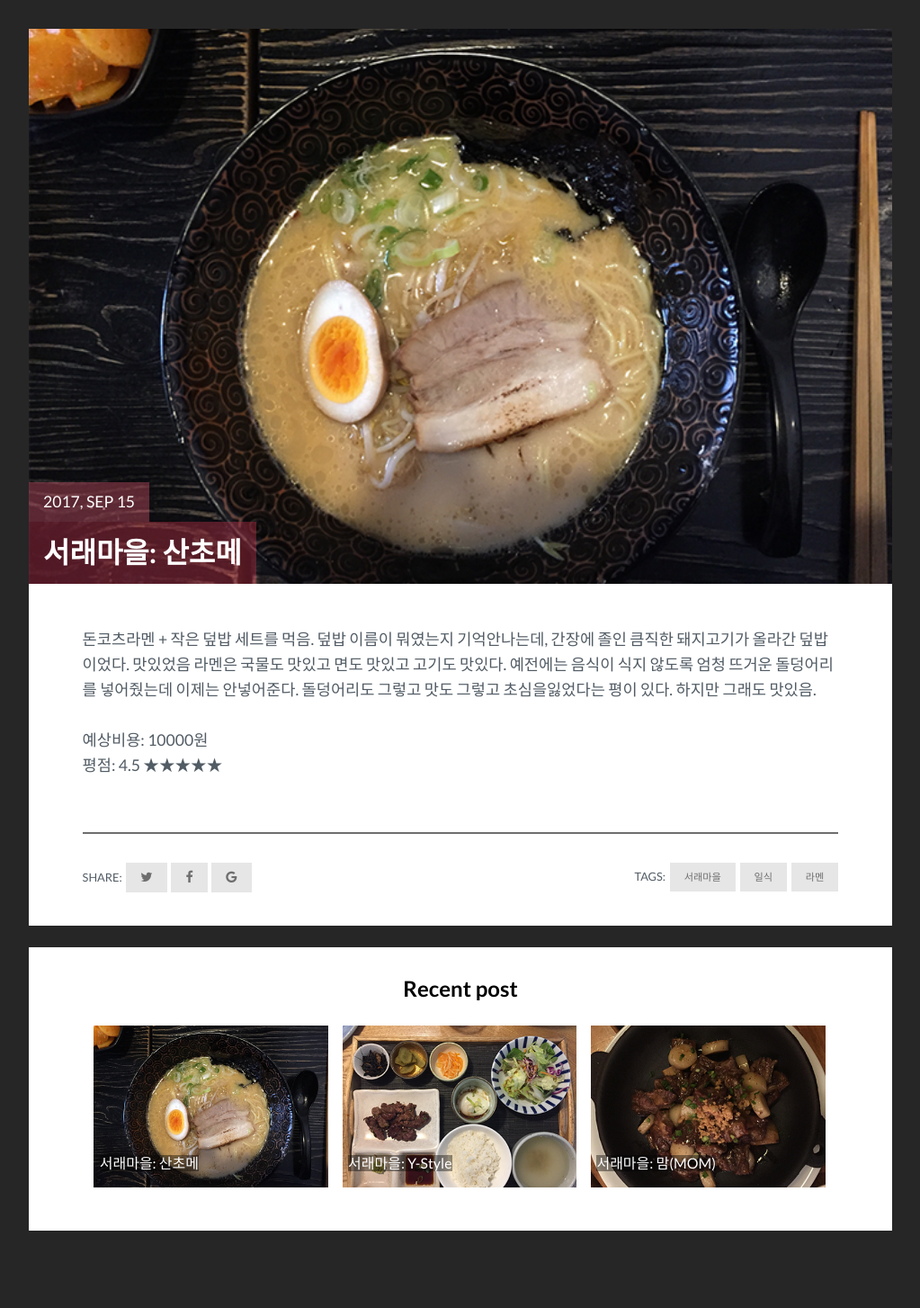
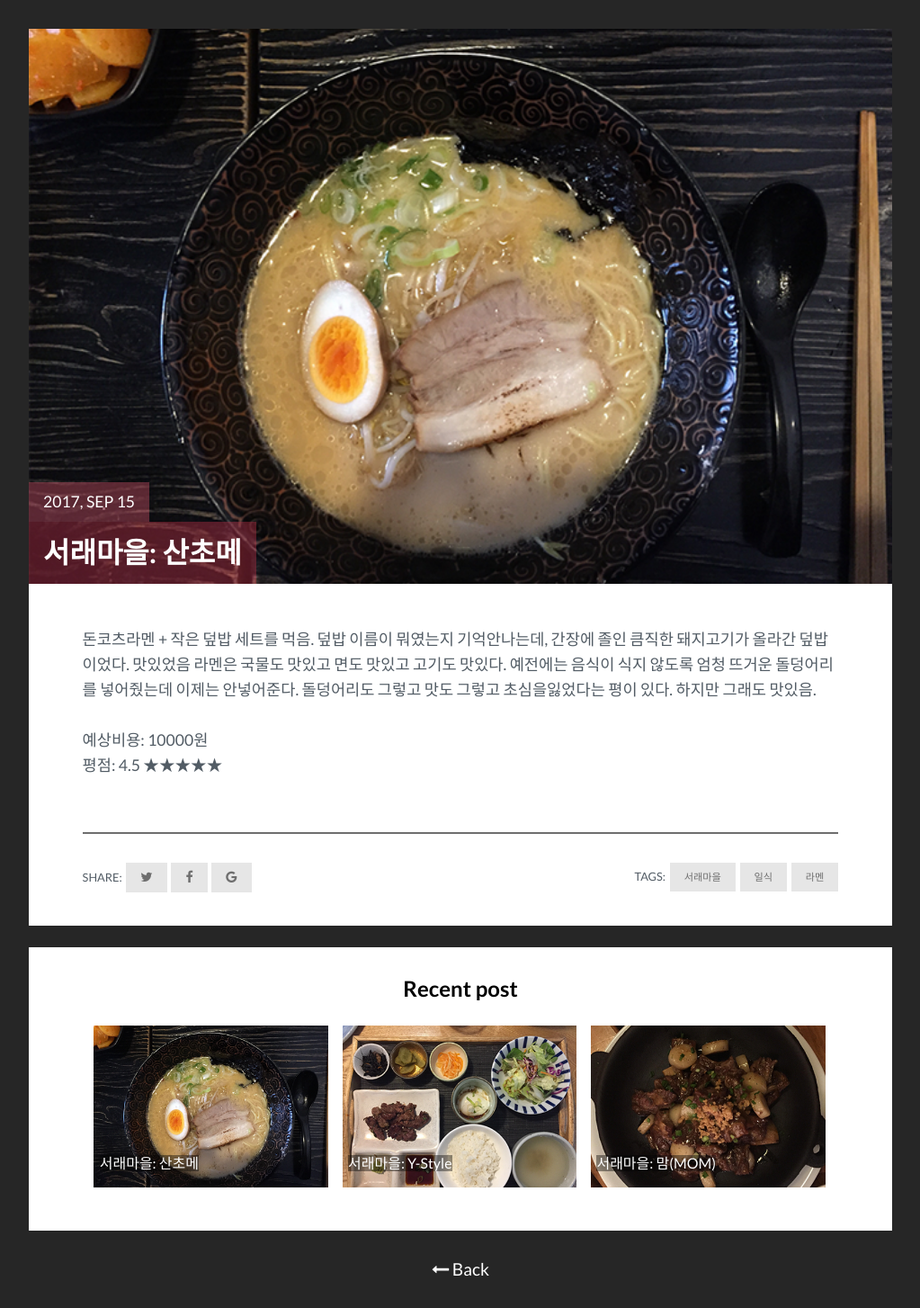
Before and after one commit to hjkim522/sapbap.github.io, a Jekyll site: the page built from _posts/2017-09-15-sanchome.markdown, in a window 1280 px wide. Shown: the whole page at 90% size, without its empty margins (128-1151 px from the left). Built offline with Jekyll 4.4.1, drawn with Linux system fonts in a browser that asks for light colours; before the commit the page ends 1400 px from its top, so only the background shows below that.

Commit message:
add back btn

```diff
--- a/_layouts/post.html
+++ b/_layouts/post.html
@@ -53,4 +53,8 @@ layout: default
 
 </main> <!-- End Section Post Content -->
 
+<div class="back_to_home">
+  <a href="{{site.baseurl}}/"><i class="fa fa-long-arrow-left" aria-hidden="true"></i> Back</a>
+</div>
+
 {% include footer.html %}
--- a/assets/css/main.css
+++ b/assets/css/main.css
@@ -2039,6 +2039,14 @@ cite {
   .recent_box .recent_list .recent_item_post_3 {
     background-image: url(../images/sweden.jpg); }
 
+.back_to_home {
+  text-align: center;
+  margin-bottom: 2rem; }
+  .back_to_home a {
+    text-decoration: none;
+    font-size: 1.2rem;
+    color: #ffffff; }
+
 #tags {
   background-color: #ffffff;
   padding: 2rem 1rem 4rem;
```
Also changed, not shown: assets/css/sass/_post.sass (+11 -0 lines), 7 other files.
